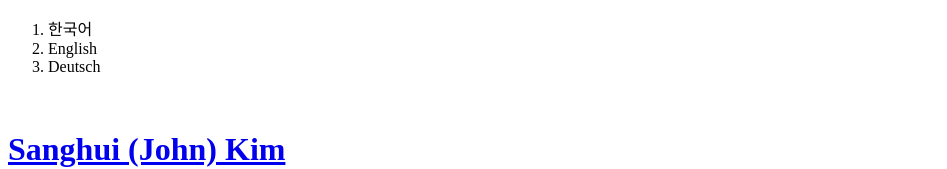
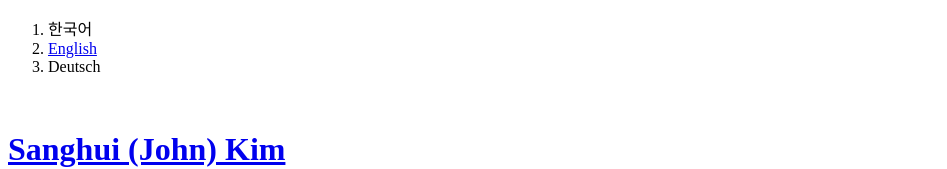
Before and after one commit to Sanghui-John/Intro_Sanghui, a plain HTML site: page index.html in a window 1280 px wide. Shown: the top 169 px of the page, without its empty margins (0-947 px from the left). Drawn offline with Linux system fonts and the light colour scheme.

Commit message:
Update index.html

```diff
--- a/index.html
+++ b/index.html
@@ -9,7 +9,7 @@
   <body>
     <ol>
       <li>  한국어</li>
-      <li>  English</li>
+      <li><a href="https://sanghui-john.github.io/Intro_Sanghui/" title="English ver.">  English</a></li>
       <li>  Deutsch</li>
     </ol>
     <br>
```
